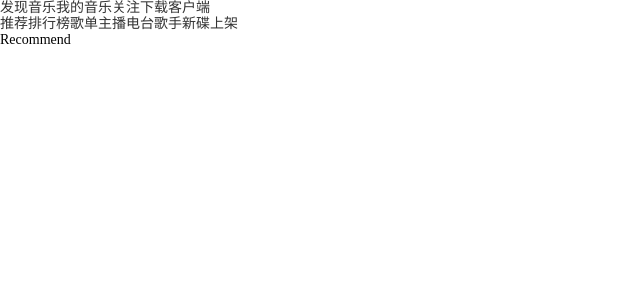
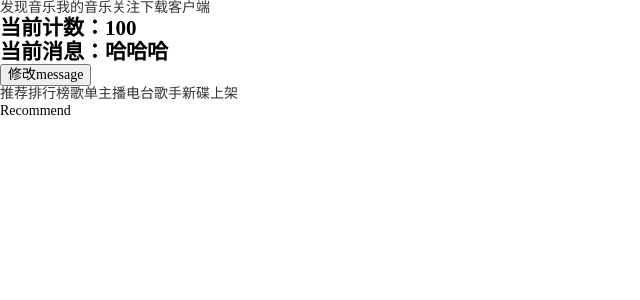
Before and after one commit to HersanKuang/hx-react-ts-music, a React (Create React App) app: page /#/discover/recommend in a window 1280 px wide. Shown: the top 300 px of the page, without its empty margins (0-640 px from the left). Built offline with nearby package versions, Linux system fonts and the light colour scheme.

Commit message:
feat: add react-redux anr tookit

```diff
--- a/package.json
+++ b/package.json
@@ -3,6 +3,7 @@
   "version": "0.1.0",
   "private": true,
   "dependencies": {
+    "@reduxjs/toolkit": "^1.9.1",
     "@testing-library/jest-dom": "^5.16.5",
     "@testing-library/react": "^13.4.0",
     "@testing-library/user-event": "^13.5.0",
@@ -14,6 +15,7 @@
     "normalize.css": "^8.0.1",
     "react": "^18.2.0",
     "react-dom": "^18.2.0",
+    "react-redux": "^8.0.5",
     "react-router-dom": "^6.6.1",
     "react-scripts": "5.0.1",
     "typescript": "^4.9.4",
--- a/src/App.tsx
+++ b/src/App.tsx
@@ -1,8 +1,24 @@
 import React, { Suspense } from 'react'
 import { Link, useRoutes } from 'react-router-dom'
+import { shallowEqualApp, useAppDispatch, useAppSelector } from '@/store'
 import routes from '@/router'
+import { changeMessageAction } from '@/store/modules/counter'
 
 function App() {
+  const { count, message } = useAppSelector(
+    (state) => ({
+      count: state.counter.count,
+      message: state.counter.message
+    }),
+    shallowEqualApp
+  )
+
+  // 事件处理的函数
+  const dispatch = useAppDispatch()
+  const handleChangeMessage = () => {
+    dispatch(changeMessageAction('哈哈哈哈哈哈'))
+  }
+
   return (
     <div className="App">
       <div className="nav">
@@ -11,6 +27,10 @@ function App() {
         <Link to="/focus">关注</Link>
         <Link to="/download">下载客户端</Link>
       </div>
+      <h2>当前计数：{count}</h2>
+      <h2>当前消息：{message}</h2>
+      <button onClick={handleChangeMessage}>修改message</button>
+
       <Suspense fallback="">
         <div className="main">{useRoutes(routes)}</div>
       </Suspense>
--- a/src/index.tsx
+++ b/src/index.tsx
@@ -1,16 +1,20 @@
 import React from 'react'
 import ReactDOM from 'react-dom/client'
 import { HashRouter } from 'react-router-dom'
+import { Provider } from 'react-redux'
 import 'normalize.css'
 import './assets/css/index.less'
 
 import App from '@/App'
+import store from '@/store'
 
 const root = ReactDOM.createRoot(document.getElementById('root') as HTMLElement)
 root.render(
   <React.StrictMode>
-    <HashRouter>
-      <App />
-    </HashRouter>
+    <Provider store={store}>
+      <HashRouter>
+        <App />
+      </HashRouter>
+    </Provider>
   </React.StrictMode>
 )
--- /dev/null
+++ b/src/store/index.ts
@@ -0,0 +1,23 @@
+import { configureStore } from '@reduxjs/toolkit'
+import {
+  useSelector,
+  useDispatch,
+  shallowEqual,
+  type TypedUseSelectorHook
+} from 'react-redux'
+import counterReducer from './modules/counter'
+
+const store = configureStore({
+  reducer: {
+    counter: counterReducer
+  }
+})
+
+type RootState = ReturnType<typeof store.getState>
+type DispatchType = typeof store.dispatch
+
+export const useAppSelector: TypedUseSelectorHook<RootState> = useSelector
+export const useAppDispatch: () => DispatchType = useDispatch
+export const shallowEqualApp = shallowEqual
+
+export default store
--- /dev/null
+++ b/src/store/modules/counter.ts
@@ -0,0 +1,17 @@
+import { createSlice } from '@reduxjs/toolkit'
+
+const counterSlice = createSlice({
+  name: 'counter',
+  initialState: {
+    count: 100,
+    message: '哈哈哈'
+  },
+  reducers: {
+    changeMessageAction(state, { payload }) {
+      state.message = payload
+    }
+  }
+})
+
+export const { changeMessageAction } = counterSlice.actions
+export default counterSlice.reducer
```
Also changed, not shown: 1 other file (tests, documents, lock files or other folders).
